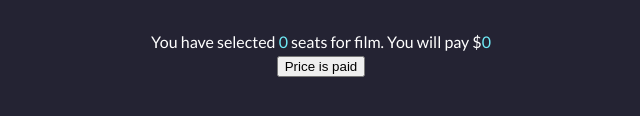
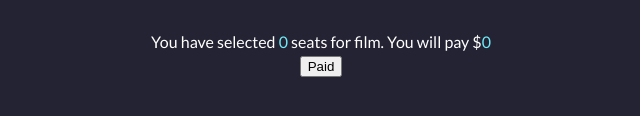
Before and after one commit to fatihozkul35/PROJECT_JavaScript_05-MovieSeatBookingApp, a plain HTML site: page index.html in a window 1280 px wide. Shown: the part 530-646 px from the top of the page, without its empty margins (319-959 px from the left). Drawn offline with Linux system fonts and the light colour scheme.

Commit message:
a little change

```diff
--- a/index.html
+++ b/index.html
@@ -102,7 +102,7 @@
       You have selected <span id="count">0</span> seats for
       <span id="movie"></span> film. You will pay $<span id="total">0</span>
     </p>
-    <button id="payment">Price is paid</button>
+    <button id="payment">Paid</button>
 
     <script src="app.js"></script>
   </body>
```
